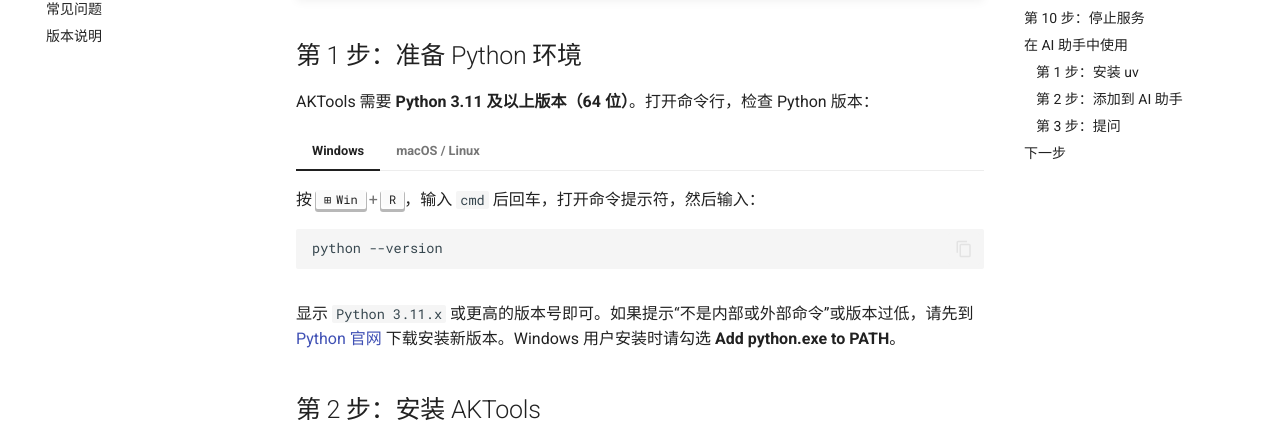
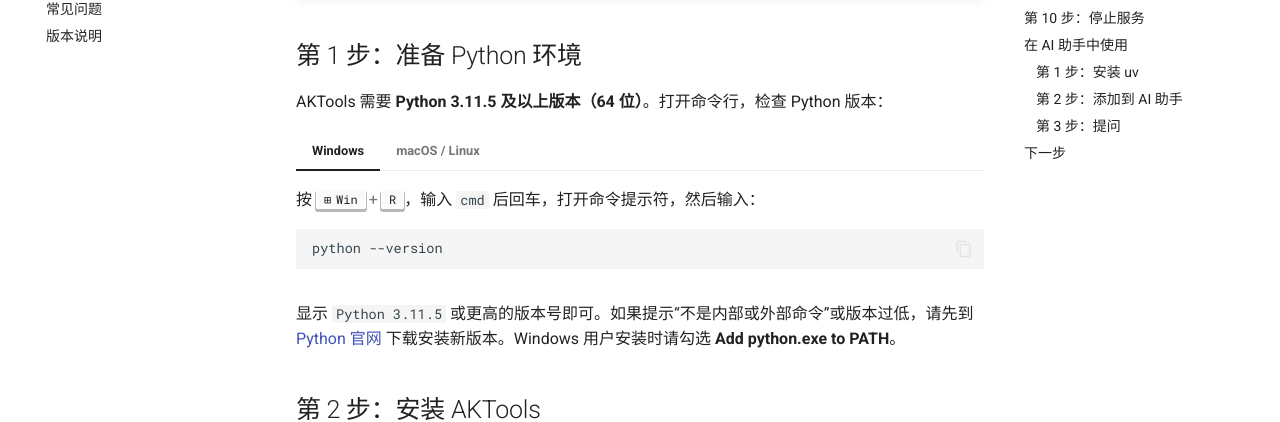
Before and after one commit to akfamily/aktools, an MkDocs documentation site: the page built from docs/getting-started.md, in a window 1280 px wide and 900 px high. Shown: the part 362-784 px from the top of the window. Built offline with MkDocs 1.6.1 and Material for MkDocs 9.7.7, drawn with Linux system fonts in a browser that asks for light colours; comment, search, counter and statistics services are not loaded.

Commit message:
build: 最低 Python 版本提高到 3.11.5
修复版的 soupsieve（4.0 及以上）要求 Python 3.11.5，原先的 >=3.11 使锁文件为 3.11.0～3.11.4 保留了有漏洞的 2.10；文档中的版本要求同步更新

```diff
--- a/docs/getting-started.md
+++ b/docs/getting-started.md
@@ -8,7 +8,7 @@
 
 ## 第 1 步：准备 Python 环境 {#python}
 
-AKTools 需要 **Python 3.11 及以上版本（64 位）**。打开命令行，检查 Python 版本：
+AKTools 需要 **Python 3.11.5 及以上版本（64 位）**。打开命令行，检查 Python 版本：
 
 === "Windows"
 
@@ -28,7 +28,7 @@
 
     macOS 和 Linux 上的命令通常是 `python3`，下文的 `python` 请相应替换为 `python3`。
 
-显示 `Python 3.11.x` 或更高的版本号即可。如果提示“不是内部或外部命令”或版本过低，请先到 [Python 官网](https://www.python.org/downloads/) 下载安装新版本。Windows 用户安装时请勾选 **Add python.exe to PATH**。
+显示 `Python 3.11.5` 或更高的版本号即可。如果提示“不是内部或外部命令”或版本过低，请先到 [Python 官网](https://www.python.org/downloads/) 下载安装新版本。Windows 用户安装时请勾选 **Add python.exe to PATH**。
 
 ## 第 2 步：安装 AKTools {#install}
 
--- a/docs/llms.txt
+++ b/docs/llms.txt
@@ -179,7 +179,7 @@
 - Data comes live from public upstream websites. Errors about the data
   itself are AKShare issues (`https://github.com/akfamily/akshare/issues`);
   only startup, routing or serialization problems belong to AKTools.
-- Python 3.11+.
+- Python 3.11.5+.
 
 ## Docs
 
--- a/pyproject.toml
+++ b/pyproject.toml
@@ -7,7 +7,7 @@
 dynamic = ["version"]
 description = "HTTP API and MCP server for AKShare: fetch financial data from any programming language or AI assistant"
 readme = "README.md"
-requires-python = ">=3.11"
+requires-python = ">=3.11.5"
 license = "MIT"
 license-files = ["LICENSE"]
 authors = [
```
Also changed, not shown: CLAUDE.md (+1 -1 lines), README.md (+1 -1 lines), docs/index.md (+1 -1 lines), 1 other file.
